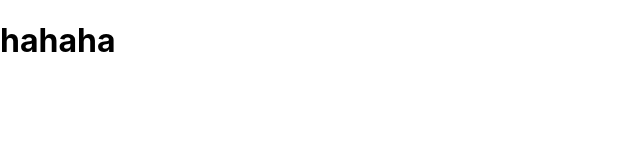
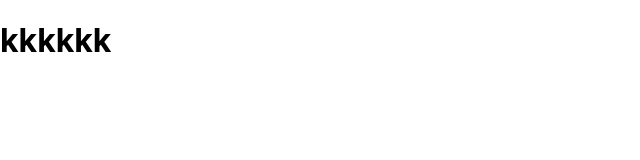
Before and after one commit to DangHuyL/tiktok-ui, a React (Create React App) app: page / in a window 1280 px wide. Shown: the top 160 px of the page, without its empty margins (0-640 px from the left). Built offline with nearby package versions, Linux system fonts and the light colour scheme.

Commit message:
thay đổi app.js

```diff
--- a/src/App.js
+++ b/src/App.js
@@ -4,7 +4,7 @@ import './App.css';
 function App() {
   return (
     <div>
-      <h1>hahaha</h1>
+      <h1>kkkkkk</h1>
     </div>
   );
 }
```
